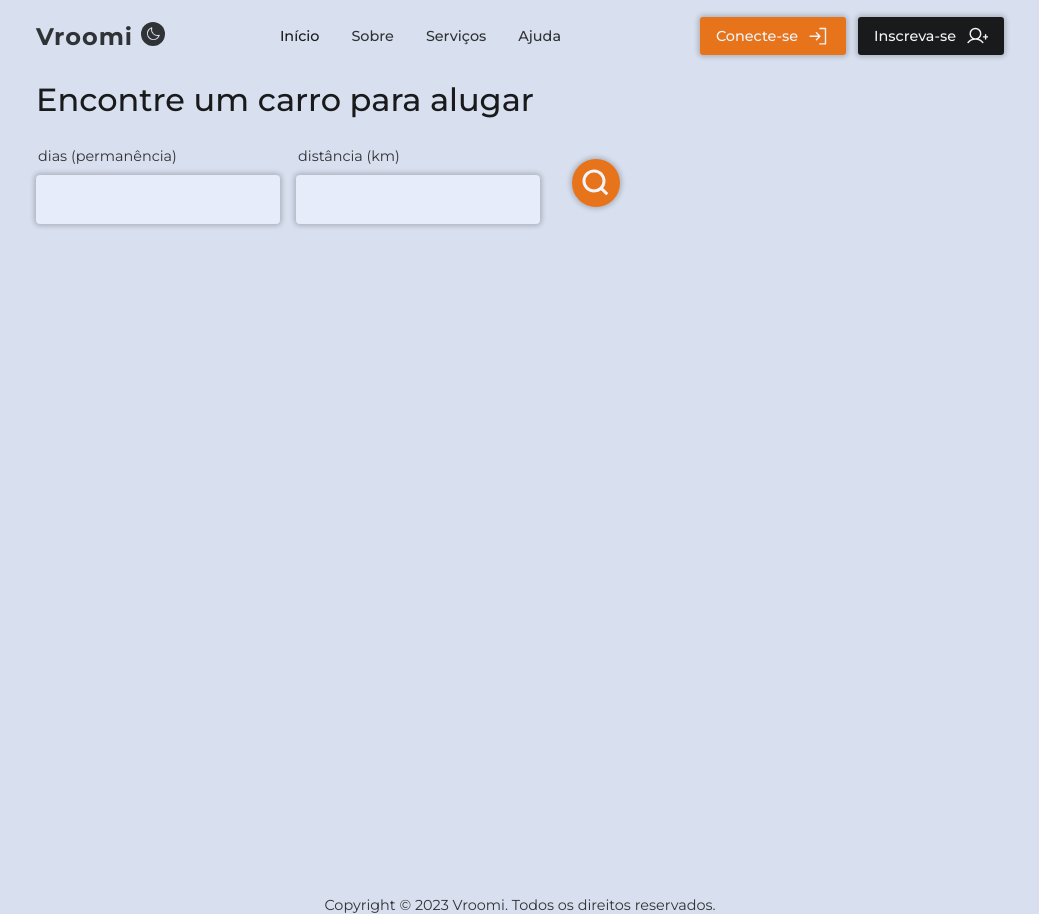
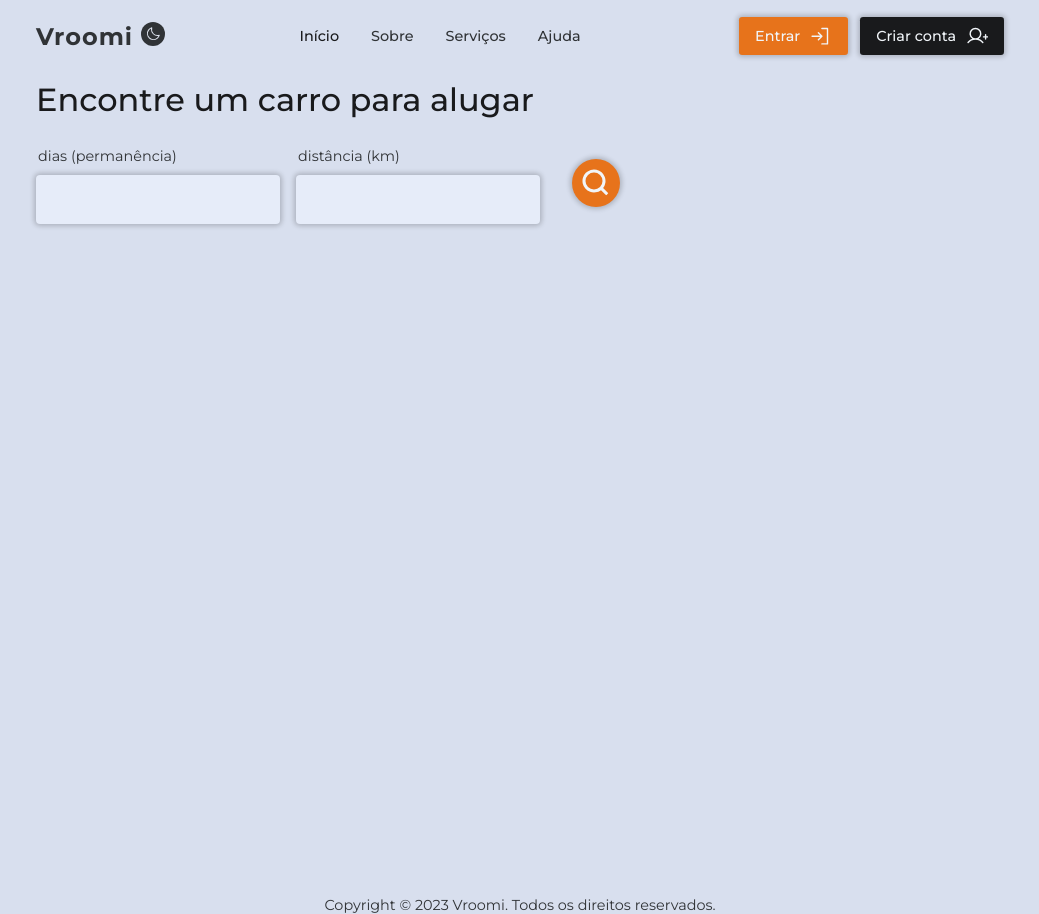
Before and after one commit to alisonsantosofc/vroomi-app, a Next.js app: page /rent in a window 1280 px wide. Shown: the whole page, without its empty margins (120-1159 px from the left). Built offline with nearby package versions, Linux system fonts and the light colour scheme.

Commit message:
style: update header buttons text

```diff
--- a/src/components/Header/index.tsx
+++ b/src/components/Header/index.tsx
@@ -94,7 +94,7 @@ export function Header() {
             <Link
               href="/signin"
             >
-              Conecte-se
+              Entrar
             </Link>
           </Button>
 
@@ -106,7 +106,7 @@ export function Header() {
             <Link
               href="/signup"
             >
-              Inscreva-se
+              Criar conta
             </Link>
           </Button>
         </div>
--- a/src/views/About/Info/index.tsx
+++ b/src/views/About/Info/index.tsx
@@ -6,8 +6,8 @@ export function AboutInfo() {
       <div className="about-box">
         <Medal />
         <div>
-          <h3>Experiência</h3>
-          <p>mais de <span>6</span> anos alugando carros</p>
+          <h3>Conforto</h3>
+          <p>garantida ou seu <span>6</span> anos alugando carros</p>
         </div>
       </div>
 
```
